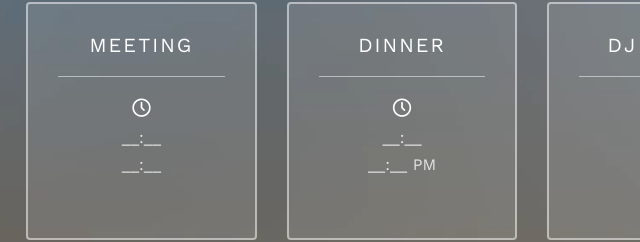
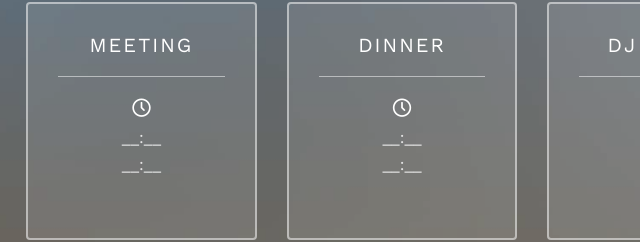
Before and after one commit to sammercy007/NAAJ, a plain HTML site: page index.html in a window 1280 px wide. Shown: the part 1865-2107 px from the top of the page, 417-1057 px from the left. Drawn offline with nearby package versions, Linux system fonts and the light colour scheme; files whose address does not match are found by name.

Commit message:
Update index.html

```diff
--- a/index.html
+++ b/index.html
@@ -166,7 +166,7 @@
 									<div class="event-col">
 										<i class="icon-clock"></i>
 										<span>__:__</span>
-										<span>__:__ PM</span>
+										<span>__:__ </span>
 									</div>
 								</div>
 							</div>
```
